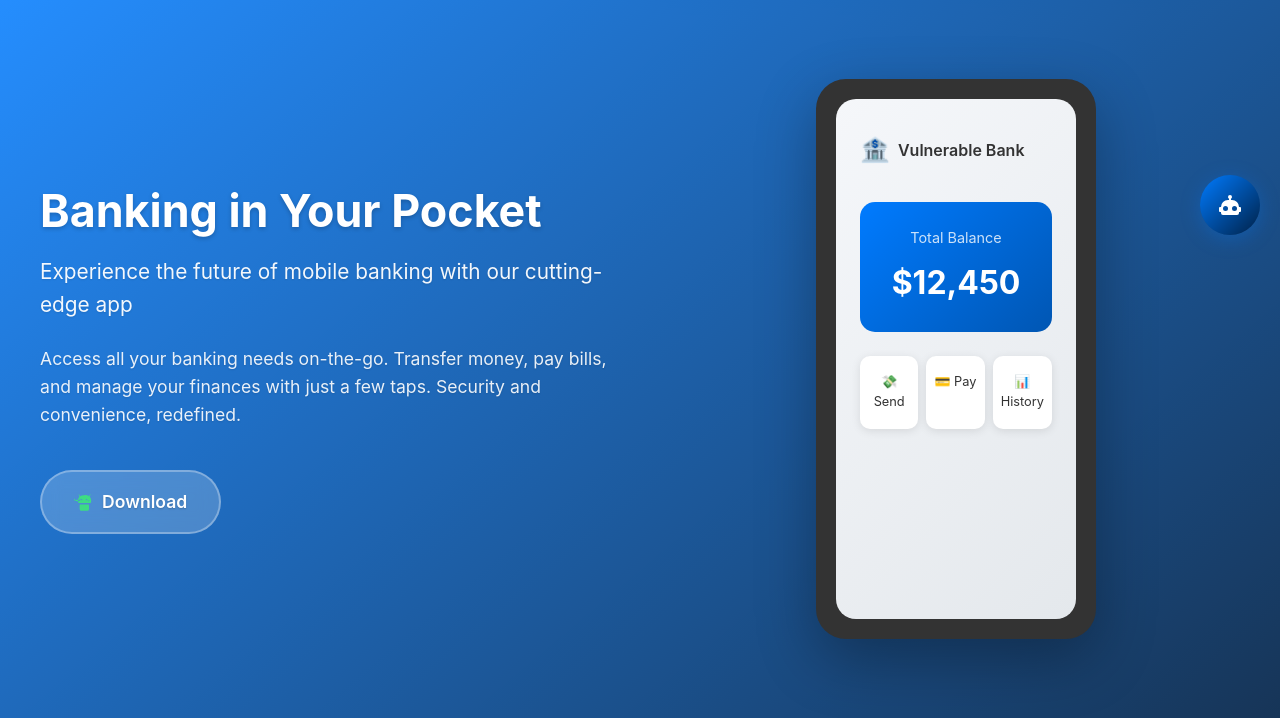
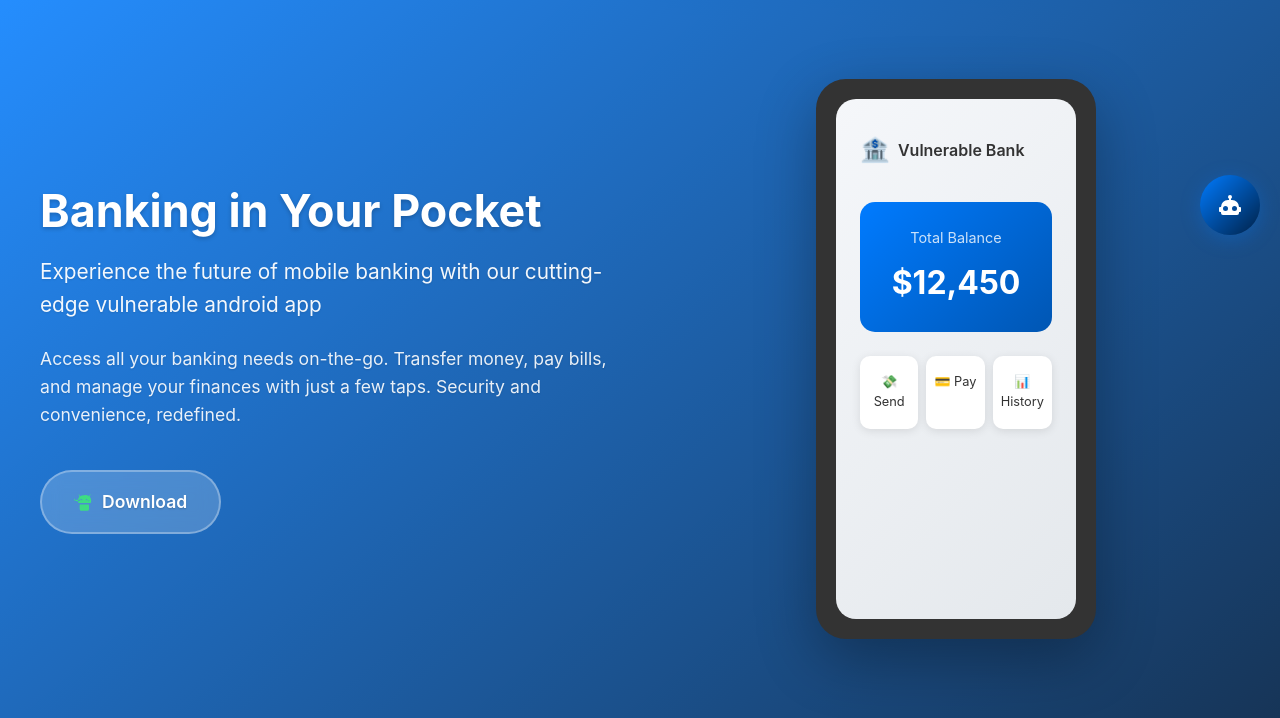
Before and after one commit to zainaboladiti/cloud-security-k8s-policy, a Flask app: page / in a window 1280 px wide. Shown: the part 545-1263 px from the top of the page. Run offline with Flask 2, Linux system fonts and the light colour scheme; some libraries are stand-ins or nearby versions.

Commit message:
auto deployment

```diff
--- a/templates/admin.html
+++ b/templates/admin.html
@@ -2,6 +2,8 @@
 <html>
 <head>
     <title>Admin Panel - Vulnerable Bank</title>
+    <link rel="icon" type="image/svg+xml" href="{{ url_for('static', filename='favicon.svg') }}">
+    <link rel="icon" type="image/svg+xml" href="{{ url_for('static', filename='favicon-16.svg') }}" sizes="16x16">
     <link rel="stylesheet" href="{{ url_for('static', filename='style.css') }}">
     <link rel="stylesheet" href="{{ url_for('static', filename='admin.css') }}">
     <meta name="viewport" content="width=device-width, initial-scale=1.0">
--- a/templates/dashboard.html
+++ b/templates/dashboard.html
@@ -2,6 +2,8 @@
 <html>
 <head>
     <title>Dashboard - Vulnerable Bank</title>
+    <link rel="icon" type="image/svg+xml" href="{{ url_for('static', filename='favicon.svg') }}">
+    <link rel="icon" type="image/svg+xml" href="{{ url_for('static', filename='favicon-16.svg') }}" sizes="16x16">
     <link rel="stylesheet" href="{{ url_for('static', filename='style.css') }}">
     <link rel="stylesheet" href="{{ url_for('static', filename='dashboard.css') }}">
     <meta name="viewport" content="width=device-width, initial-scale=1.0">
--- a/templates/forgot_password.html
+++ b/templates/forgot_password.html
@@ -2,6 +2,8 @@
 <html>
 <head>
     <title>Forgot Password - Vulnerable Bank</title>
+    <link rel="icon" type="image/svg+xml" href="{{ url_for('static', filename='favicon.svg') }}">
+    <link rel="icon" type="image/svg+xml" href="{{ url_for('static', filename='favicon-16.svg') }}" sizes="16x16">
     <link rel="stylesheet" href="{{ url_for('static', filename='style.css') }}">
     <link rel="stylesheet" href="{{ url_for('static', filename='auth.css') }}">
     <meta name="viewport" content="width=device-width, initial-scale=1.0">
--- a/templates/index.html
+++ b/templates/index.html
@@ -2,6 +2,8 @@
 <html>
 <head>
     <title>Vulnerable Bank</title>
+    <link rel="icon" type="image/svg+xml" href="{{ url_for('static', filename='favicon.svg') }}">
+    <link rel="icon" type="image/svg+xml" href="{{ url_for('static', filename='favicon-16.svg') }}" sizes="16x16">
     <link rel="stylesheet" href="{{ url_for('static', filename='style.css') }}">
     <meta name="viewport" content="width=device-width, initial-scale=1.0">
     <style>
@@ -815,7 +817,7 @@
             <div class="app-promo-content">
                 <div class="app-promo-text">
                     <h2 class="app-promo-title">Banking in Your Pocket</h2>
-                    <p class="app-promo-subtitle">Experience the future of mobile banking with our cutting-edge app</p>
+                    <p class="app-promo-subtitle">Experience the future of mobile banking with our cutting-edge vulnerable android app</p>
                     <p class="app-promo-description">Access all your banking needs on-the-go. Transfer money, pay bills, and manage your finances with just a few taps. Security and convenience, redefined.</p>
                     <a href="https://github.com/Commando-X/vuln-bank-mobile" target="_blank" class="download-btn">
                         <svg width="20" height="20" fill="#3DDC84" viewBox="0 0 24 24" style="margin-right: 8px;">
--- a/templates/login.html
+++ b/templates/login.html
@@ -2,6 +2,8 @@
 <html>
 <head>
     <title>Login - Vulnerable Bank</title>
+    <link rel="icon" type="image/svg+xml" href="{{ url_for('static', filename='favicon.svg') }}">
+    <link rel="icon" type="image/svg+xml" href="{{ url_for('static', filename='favicon-16.svg') }}" sizes="16x16">
     <link rel="stylesheet" href="{{ url_for('static', filename='style.css') }}">
     <link rel="stylesheet" href="{{ url_for('static', filename='auth.css') }}">
     <meta name="viewport" content="width=device-width, initial-scale=1.0">
--- a/templates/register.html
+++ b/templates/register.html
@@ -2,6 +2,8 @@
 <html>
 <head>
     <title>Register - Vulnerable Bank</title>
+    <link rel="icon" type="image/svg+xml" href="{{ url_for('static', filename='favicon.svg') }}">
+    <link rel="icon" type="image/svg+xml" href="{{ url_for('static', filename='favicon-16.svg') }}" sizes="16x16">
     <link rel="stylesheet" href="{{ url_for('static', filename='style.css') }}">
     <link rel="stylesheet" href="{{ url_for('static', filename='auth.css') }}">
     <meta name="viewport" content="width=device-width, initial-scale=1.0">
--- a/templates/reset_password.html
+++ b/templates/reset_password.html
@@ -2,6 +2,8 @@
 <html>
 <head>
     <title>Reset Password - Vulnerable Bank</title>
+    <link rel="icon" type="image/svg+xml" href="{{ url_for('static', filename='favicon.svg') }}">
+    <link rel="icon" type="image/svg+xml" href="{{ url_for('static', filename='favicon-16.svg') }}" sizes="16x16">
     <link rel="stylesheet" href="{{ url_for('static', filename='style.css') }}">
     <link rel="stylesheet" href="{{ url_for('static', filename='auth.css') }}">
     <meta name="viewport" content="width=device-width, initial-scale=1.0">
```
Also changed, not shown: static/favicon-16.svg (added), static/favicon.svg (added), 1 other file.
